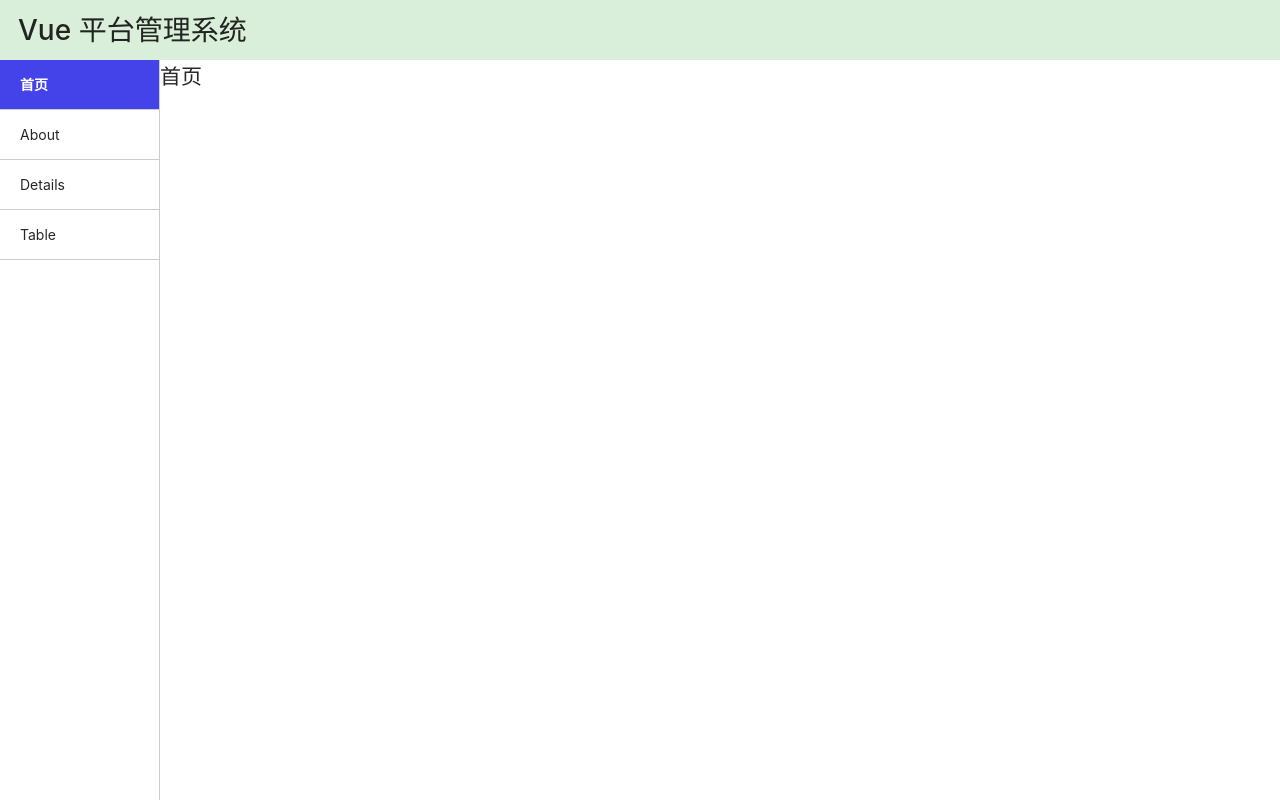
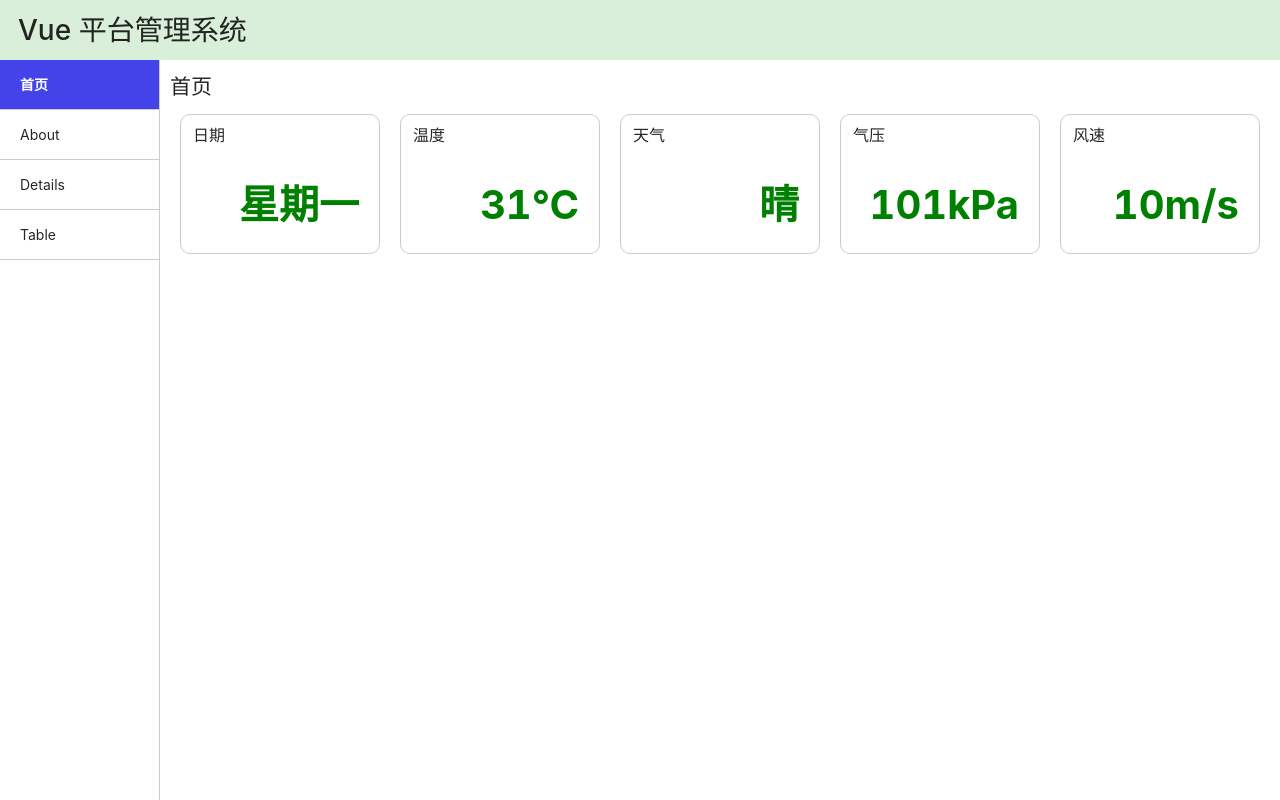
Before and after one commit to sangwell/vue-rock, a Vue app: page / in a window 1280 px wide. Built offline with nearby package versions, Linux system fonts and the light colour scheme.

Commit message:
add component

```diff
--- /dev/null
+++ b/src/components/Card.vue
@@ -0,0 +1,40 @@
+<script setup lang="ts">
+defineProps(['title', 'value'])
+</script>
+
+<template>
+  <div class="border">
+    <div class="name">
+      {{ title }}
+    </div>
+    <div class="value">
+      {{ value }}
+    </div>
+  </div>
+</template>
+
+<style scoped>
+.border {
+  height: 140px;
+  border: 1px solid #cccccc;
+  margin: 0 10px;
+  border-radius: 10px;
+
+  .name {
+    height: 40px;
+    padding: 0 12px;
+    font-size: 16px;
+    line-height: 40px;
+  }
+
+  .value {
+    height: 100px;
+    text-align: right;
+    line-height: 100px;
+    font-size: 40px;
+    font-weight: bold;
+    padding: 0 20px;
+    color: green;
+  }
+}
+</style>
--- a/src/views/HomeView.vue
+++ b/src/views/HomeView.vue
@@ -1,7 +1,51 @@
 <script setup lang="ts">
-import WelcomeList from '../components/WelcomeList.vue'
+import { onMounted, onUnmounted } from 'vue'
+import { ref } from 'vue'
+import Card from '../components/Card.vue'
+// 生命周期
+onMounted(() => {
+  console.log(`the component is now mounted.`)
+})
+
+onUnmounted(() => {
+  console.log(`the component is now unmounted.`)
+})
+
+const items = ref([
+  { name: '日期', value: '星期一' },
+  { name: '温度', value: '31°C' },
+  { name: '天气', value: '晴' },
+  { name: '气压', value: '101kPa' },
+  { name: '风速', value: '10m/s' }
+])
 </script>
 
 <template>
-  <h2>首页</h2>
+  <main>
+    <h2>首页</h2>
+    <div class="box-layout">
+      <div class="box-item" v-for="item in items">
+        <Card :title="item.name"
+              :value="item.value" />
+      </div>
+    </div>
+
+  </main>
+
 </template>
+
+<style scoped>
+main {
+  padding: 10px;
+}
+.box-layout {
+  display: flex;
+}
+
+.box-item {
+  width: 25%;
+  height: 100px;
+  border: none;
+  flex: 1;
+}
+</style>
```
Also changed, not shown: src/assets/main.css (+0 -19 lines).
